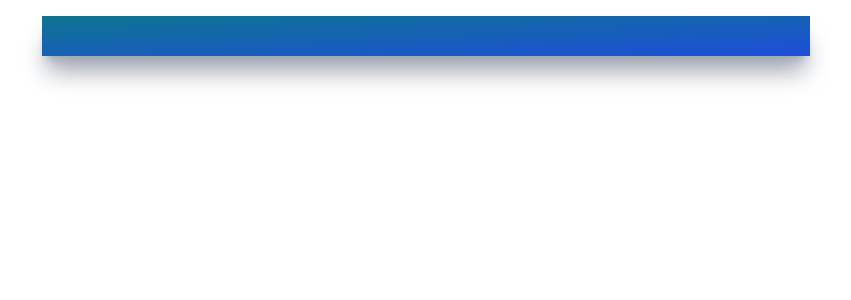
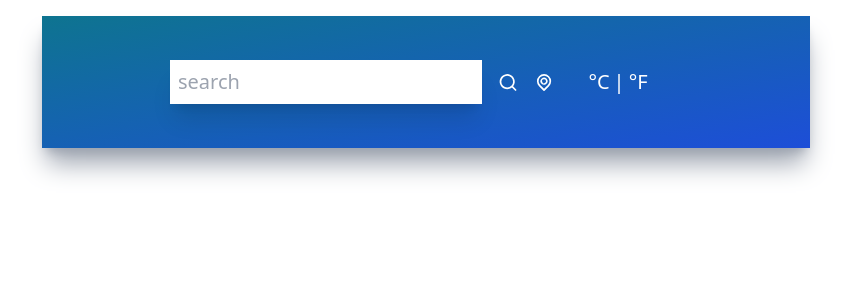
Before and after one commit to rabingm/weather_station, a React (Create React App) app: page / in a window 1280 px wide. Shown: the top 300 px of the page, without its empty margins (214-1065 px from the left). Built offline with nearby package versions, Linux system fonts and the light colour scheme.

Commit message:
input section added

```diff
--- a/src/App.js
+++ b/src/App.js
@@ -1,11 +1,13 @@
 import "./App.css";
 import UilReact from "@iconscout/react-unicons/icons/uil-react";
 import TopButton from "./component/TopButton";
+import Inputs from "./component/Inputs";
 
 function App() {
   return (
     <div className="mx-auto max-w-screen-md mt-4 py-5 px-32 bg-gradient-to-br from-cyan-700 to-blue-700 h-fit shadow-xl shadow-gray-400">
       <TopButton />
+      <Inputs />
     </div>
   );
 }
--- /dev/null
+++ b/src/component/Inputs.jsx
@@ -0,0 +1,35 @@
+import React from "react";
+import { UilSearch, UilLocationPoint } from "@iconscout/react-unicons";
+
+function Inputs() {
+  return (
+    <div className="flex flex-row justify-center my-6">
+      <div className="flex flex-row w-3/4 items-center justify-center space-x-4">
+        <input
+          type="text"
+          className="text-xl font-light p-2 w-full shadow-xl focus:outline-none capitalize placeholder:lowercase"
+          placeholder="search"
+        />
+        <UilSearch
+          size={25}
+          className="text-white cursor-pointer transition ease-out hover:scale-125"
+        />
+        <UilLocationPoint
+          size={25}
+          className="text-white cursor-pointer transition ease-out hover:scale-125"
+        />
+      </div>
+      <div className="flex flex-row w-1/4 items-center justify-center">
+        <button name="metric" className="text-xl text-white font-light">
+          °C
+        </button>
+        <p className="text-xl text-white mx-1">|</p>
+        <button name="imperial" className="text-xl text-white font-light">
+          °F
+        </button>
+      </div>
+    </div>
+  );
+}
+
+export default Inputs;
```
